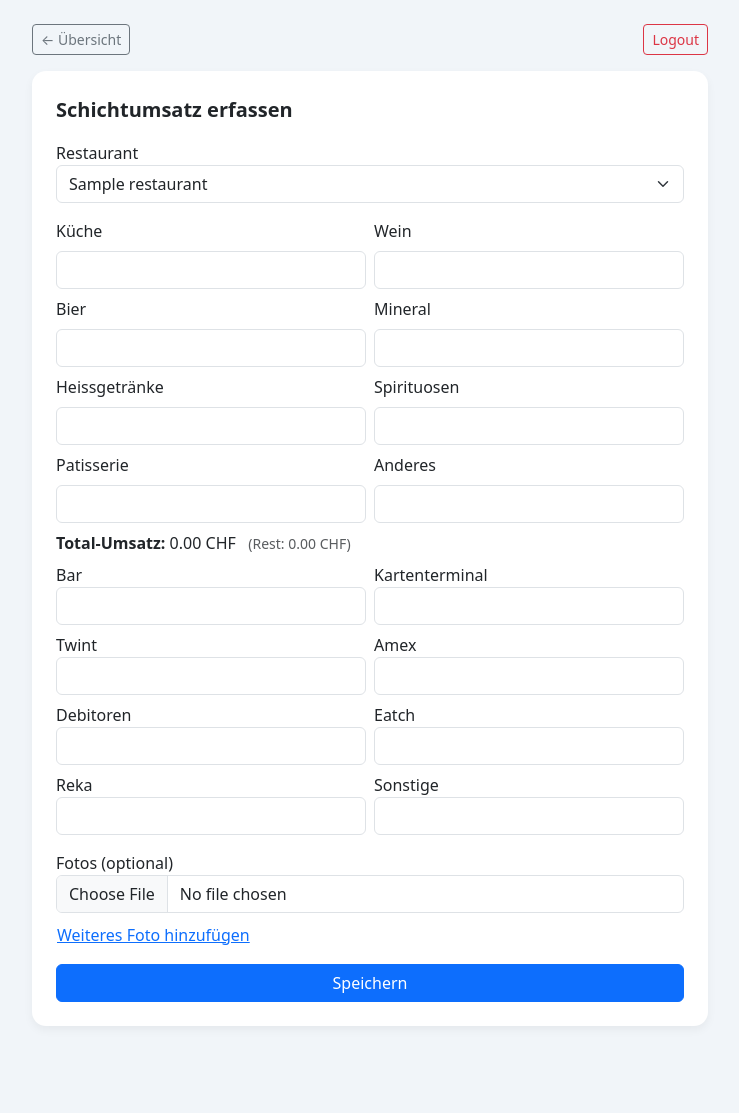
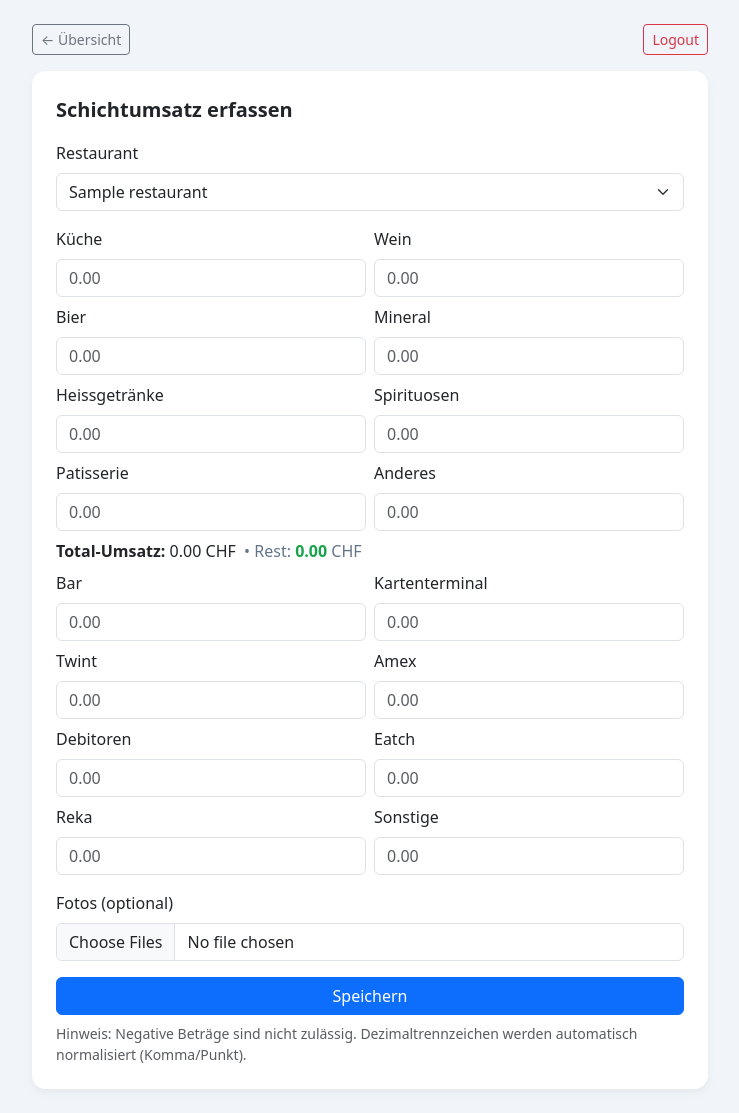
Before and after one commit to besrex1989/dashboard, a Python web app: template templates/form.html in a window 1280 px wide. Shown: the whole page, without its empty margins (270-1009 px from the left). Before the commit the page ends 1026 px from the top, so only its background shows below. Run offline with Jinja, Linux system fonts and the light colour scheme; the template is opened without the code that fills it: most values are stand-ins (such as "Sample title", 1, 10 or a date in 2020).

Commit message:
Update form.html

```diff
--- a/templates/form.html
+++ b/templates/form.html
@@ -1,46 +1,21 @@
 <!DOCTYPE html>
-<html lang="de">
+<html lang="de" class="h-100">
 <head>
   <meta charset="UTF-8">
   <title>Schichtumsatz erfassen</title>
+  <meta name="viewport" content="width=device-width, initial-scale=1">
   <link href="https://cdn.jsdelivr.net/npm/bootstrap@5.3.2/dist/css/bootstrap.min.css" rel="stylesheet">
+  <link rel="icon" href="/static/favicon.ico">
   <style>
     body{background:#f1f5f9;}
     .card-custom{border-radius:14px;border:none;box-shadow:0 4px 10px rgba(0,0,0,0.05);}
     .title{font-weight:600;font-size:1.25rem;}
+    .rest-ok{color:#16a34a;font-weight:600;}
+    .rest-bad{color:#dc2626;font-weight:600;}
+    .muted{color:#64748b;}
   </style>
-  <script>
-    function updateTotal(){
-      let ids=['küche','wein','bier','mineral','heissgetränke','spirituosen','patisserie','anderes'];
-      let t=0; ids.forEach(f=>{t+=parseFloat(document.getElementsByName(f)[0].value)||0;});
-      document.getElementById('totalDisplay').innerText=t.toFixed(2);
-      document.getElementById('totalHidden').value = t.toFixed(2);   // <-- Wert ans Backend senden
-      updateRest();
-    }
-    function updateRest(){
-      let total=parseFloat(document.getElementById('totalDisplay').innerText)||0;
-      let pays=['bar','kartenterminal','twint','amex','debitoren','eatch','reka','sonstige'];
-      let s=0; pays.forEach(p=>{s+=parseFloat(document.getElementsByName(p)[0].value)||0;});
-      document.getElementById('restDisplay').innerText=(total-s).toFixed(2);
-    }
-    function checkSubmit(){
-      const rest=parseFloat(document.getElementById('restDisplay').innerText);
-      if(rest !== 0){
-        alert("Bitte Zahlungsarten korrekt verteilen – Rest "+rest+" CHF");
-        return false;
-      }
-      return true;
-    }
-    function addFotoField(){
-      const d=document.getElementById('foto-container');
-      const input=document.createElement('input');
-      input.type="file"; input.name="fotos"; input.accept="image/*";
-      input.className="form-control mt-2";
-      d.appendChild(input);
-    }
-  </script>
 </head>
-<body>
+<body class="h-100">
 <div class="container py-4" style="max-width:700px;">
 
   <div class="d-flex justify-content-between align-items-center mb-3">
@@ -50,19 +25,30 @@
 
   <div class="card card-custom p-4">
     <div class="title mb-3">Schichtumsatz erfassen</div>
-    <form method="post" enctype="multipart/form-data" onsubmit="return checkSubmit()" action="/form">
+
+    <form method="post" enctype="multipart/form-data" action="/form" id="umsatzForm" novalidate>
+      <!-- Restaurant -->
       <div class="mb-3">
-        <label>Restaurant</label>
-        <select name="restaurant" class="form-select">
-         {% for r in restaurants %}<option>{{r}}</option>{% endfor %}
+        <label class="form-label" for="restaurant">Restaurant</label>
+        <select id="restaurant" name="restaurant" class="form-select" required>
+          {% for r in restaurants %}<option value="{{ r }}">{{ r }}</option>{% endfor %}
         </select>
+        <div class="invalid-feedback">Bitte Restaurant auswählen.</div>
       </div>
 
-      <div class="row g-2 mb-2">
-        {% for n in ['küche','wein','bier','mineral','heissgetränke','spirituosen','patisserie','anderes'] %}
+      <!-- Umsatzkategorien -->
+      <div class="row g-2 mb-2" id="cat-fields">
+        <!-- Hinweis: Feldnamen ohne Umlaute, um Edge-Cases zu vermeiden -->
+        {% set categories = [
+          ('kueche','Küche'), ('wein','Wein'), ('bier','Bier'), ('mineral','Mineral'),
+          ('heissgetraenke','Heissgetränke'), ('spirituosen','Spirituosen'),
+          ('patisserie','Patisserie'), ('anderes','Anderes')
+        ] %}
+        {% for key,label in categories %}
         <div class="col-6">
-          <label class="form-label text-capitalize">{{n}}</label>
-          <input type="number" step="0.01" name="{{n}}" class="form-control" oninput="updateTotal()">
+          <label class="form-label" for="cat-{{ key }}">{{ label }}</label>
+          <input id="cat-{{ key }}" type="number" step="0.01" min="0" inputmode="decimal" lang="de-CH"
+                 name="{{ key }}" class="form-control cat-input" placeholder="0.00" value="">
         </div>
         {% endfor %}
       </div>
@@ -70,31 +56,128 @@
       <!-- Hidden total for backend -->
       <input type="hidden" name="total" id="totalHidden" value="0.00">
 
-      <div class="mb-2"><strong>Total-Umsatz:</strong> <span id="totalDisplay">0.00</span> CHF
-        &nbsp; <small class="text-muted">(Rest: <span id="restDisplay">0.00</span> CHF)</small>
+      <div class="mb-2">
+        <strong>Total-Umsatz:</strong>
+        <span id="totalDisplay">0.00</span> CHF
+        <span class="muted">&nbsp;•&nbsp;Rest: <span id="restDisplay" class="rest-bad">0.00</span> CHF</span>
       </div>
 
-      <div class="row g-2 mb-2">
-        <div class="col-6"><label>Bar</label><input type="number" step="0.01" name="bar" class="form-control" oninput="updateRest()"></div>
-        <div class="col-6"><label>Kartenterminal</label><input type="number" step="0.01" name="kartenterminal" class="form-control" oninput="updateRest()"></div>
-        <div class="col-6"><label>Twint</label><input type="number" step="0.01" name="twint" class="form-control" oninput="updateRest()"></div>
-        <div class="col-6"><label>Amex</label><input type="number" step="0.01" name="amex" class="form-control" oninput="updateRest()"></div>
-        <div class="col-6"><label>Debitoren</label><input type="number" step="0.01" name="debitoren" class="form-control" oninput="updateRest()"></div>
-        <div class="col-6"><label>Eatch</label><input type="number" step="0.01" name="eatch" class="form-control" oninput="updateRest()"></div>
-        <div class="col-6"><label>Reka</label><input type="number" step="0.01" name="reka" class="form-control" oninput="updateRest()"></div>
-        <div class="col-6"><label>Sonstige</label><input type="number" step="0.01" name="sonstige" class="form-control" oninput="updateRest()"></div>
+      <!-- Zahlungsarten -->
+      <div class="row g-2 mb-2" id="pay-fields">
+        {% set payments = [
+          ('bar','Bar'), ('kartenterminal','Kartenterminal'), ('twint','Twint'),
+          ('amex','Amex'), ('debitoren','Debitoren'), ('eatch','Eatch'),
+          ('reka','Reka'), ('sonstige','Sonstige')
+        ] %}
+        {% for key,label in payments %}
+        <div class="col-6">
+          <label class="form-label" for="pay-{{ key }}">{{ label }}</label>
+          <input id="pay-{{ key }}" type="number" step="0.01" min="0" inputmode="decimal" lang="de-CH"
+                 name="{{ key }}" class="form-control pay-input" placeholder="0.00" value="">
+        </div>
+        {% endfor %}
       </div>
 
-      <label class="mt-2">Fotos (optional)</label>
-      <div id="foto-container">
-        <input type="file" name="fotos" class="form-control mb-2" accept="image/*">
+      <!-- Fotos -->
+      <label class="mt-2 form-label">Fotos (optional)</label>
+      <div id="foto-container" class="mb-2">
+        <input type="file" name="fotos[]" class="form-control" accept="image/*" multiple>
       </div>
-      <button type="button" class="btn btn-link p-0" onclick="addFotoField()">Weiteres Foto hinzufügen</button>
 
-      <button type="submit" class="btn btn-primary w-100 mt-3">Speichern</button>
+      <button type="submit" id="submitBtn" class="btn btn-primary w-100 mt-2" disabled>Speichern</button>
+      <div class="form-text mt-2">
+        Hinweis: Negative Beträge sind nicht zulässig. Dezimaltrennzeichen werden automatisch normalisiert (Komma/Punkt).
+      </div>
     </form>
   </div>
 
 </div>
+
+<script>
+  // Hilfsfunktionen
+  function norm(x){
+    if (typeof x !== 'string') x = String(x ?? '');
+    x = x.trim().replace(',', '.'); // de-CH: Komma -> Punkt
+    const v = parseFloat(x);
+    return Number.isFinite(v) ? v : 0;
+  }
+
+  function fmt(v){
+    return (Math.round((v + Number.EPSILON) * 100) / 100).toFixed(2);
+  }
+
+  function sumNodeList(nodeList){
+    let s = 0;
+    nodeList.forEach(el => { s += norm(el.value); });
+    return s;
+  }
+
+  const catInputs = document.querySelectorAll('.cat-input');
+  const payInputs = document.querySelectorAll('.pay-input');
+  const totalDisplay = document.getElementById('totalDisplay');
+  const restDisplay  = document.getElementById('restDisplay');
+  const totalHidden  = document.getElementById('totalHidden');
+  const submitBtn    = document.getElementById('submitBtn');
+  const form         = document.getElementById('umsatzForm');
+
+  function updateTotals(){
+    // Kategorien summieren → Total
+    const total = sumNodeList(catInputs);
+    totalDisplay.textContent = fmt(total);
+    totalHidden.value = fmt(total);
+
+    // Zahlarten-Summe
+    const pays = sumNodeList(payInputs);
+    const rest = total - pays;
+
+    restDisplay.textContent = fmt(rest);
+
+    // Farbliche Rückmeldung + Submit-Enable
+    const ok = Math.abs(rest) < 0.005; // 0.01-Cent-Rounding-Toleranz
+    restDisplay.classList.toggle('rest-ok', ok);
+    restDisplay.classList.toggle('rest-bad', !ok);
+
+    // Validierung Restaurant
+    const restaurantValid = document.getElementById('restaurant').value?.trim().length > 0;
+
+    submitBtn.disabled = !(ok && restaurantValid);
+  }
+
+  // Eingaben beobachten (inkl. Normalisierung)
+  function attachListeners(nodelist){
+    nodelist.forEach(el => {
+      el.addEventListener('input', (e) => {
+        // Komma → Punkt on-the-fly (nur visuell, Browser verwaltet value)
+        const cur = e.target.value;
+        if (cur.includes(',')) e.target.value = cur.replace(',', '.');
+        // Grenzen
+        if (norm(e.target.value) < 0){ e.target.value = '0.00'; }
+        updateTotals();
+      });
+      el.addEventListener('blur', (e) => {
+        e.target.value = fmt(norm(e.target.value));
+        updateTotals();
+      });
+    });
+  }
+
+  attachListeners(catInputs);
+  attachListeners(payInputs);
+  document.getElementById('restaurant').addEventListener('change', updateTotals);
+
+  // Native HTML5-Validierung elegant nutzen
+  form.addEventListener('submit', function(e){
+    // Zusätzliche Sicherheitsprüfung clientseitig
+    const rest = norm(restDisplay.textContent);
+    if (Math.abs(rest) >= 0.005){
+      e.preventDefault();
+      alert("Bitte Zahlungsarten korrekt verteilen – Rest " + fmt(rest) + " CHF.");
+      return false;
+    }
+  });
+
+  // Initial
+  updateTotals();
+</script>
 </body>
 </html>
```
